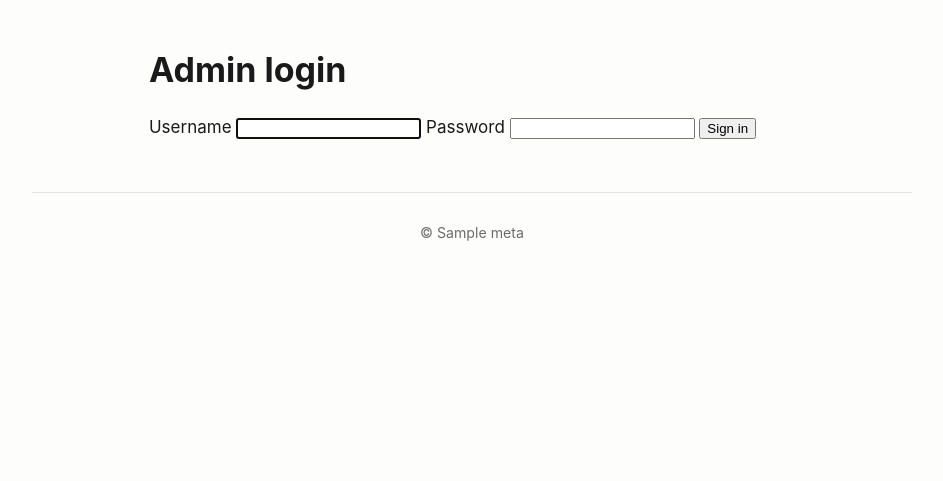
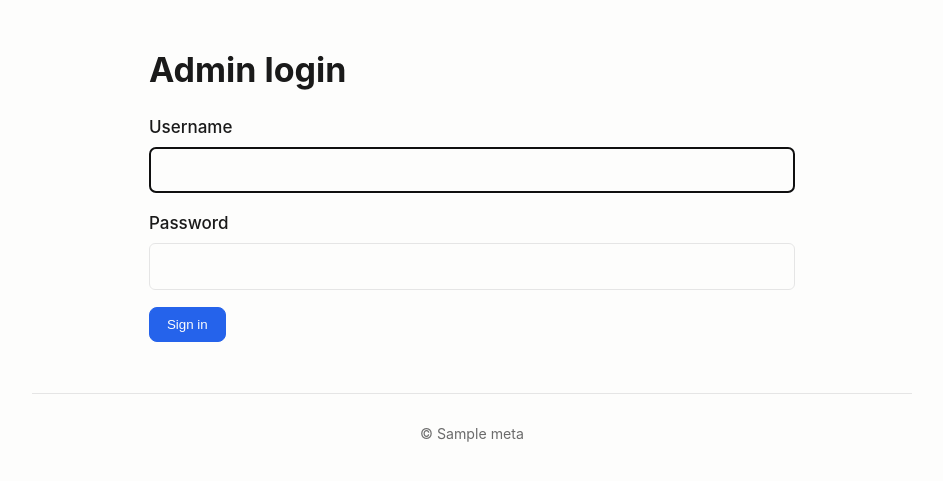
Before and after one commit to opagani/personal-site, a FastAPI app: page /admin/login in a window 1280 px wide. Shown: the part 72-553 px from the top of the page, without its empty margins (168-1111 px from the left). Run offline with FastAPI, Linux system fonts and the light colour scheme; tables that the repository leaves empty hold one stand-in row (values such as "Sample post").

Commit message:
docs: README + .env.example + admin CSS polish
Co-Authored-By: Claude Opus 4.7 (1M context) <noreply@anthropic.com>

```diff
--- a/frontend/static/styles.css
+++ b/frontend/static/styles.css
@@ -158,3 +158,86 @@ a:hover { text-decoration: underline; }
   color: var(--muted);
   text-align: center;
 }
+
+/* --- Admin --- */
+
+.admin-banner {
+  background: var(--card-bg);
+  border: 1px solid var(--border);
+  border-radius: 8px;
+  padding: 0.5rem 0.85rem;
+  margin: 0 0 1.5rem;
+  font-size: 0.95rem;
+  color: var(--muted);
+}
+.admin-banner strong { color: var(--fg); }
+
+.link-button {
+  background: none;
+  border: none;
+  padding: 0;
+  color: var(--accent);
+  cursor: pointer;
+  font: inherit;
+  text-decoration: underline;
+}
+
+.admin-form {
+  display: grid;
+  gap: 1rem;
+  max-width: 100%;
+}
+.admin-form label {
+  display: grid;
+  gap: 0.35rem;
+  font-weight: 500;
+}
+.admin-form input,
+.admin-form textarea {
+  font: inherit;
+  padding: 0.5rem 0.65rem;
+  border: 1px solid var(--border);
+  border-radius: 6px;
+  background: var(--bg);
+  color: var(--fg);
+  width: 100%;
+}
+.admin-form button {
+  justify-self: start;
+  padding: 0.55rem 1rem;
+  border-radius: 8px;
+  border: 1px solid var(--accent);
+  background: var(--accent);
+  color: var(--bg);
+  font-weight: 500;
+  cursor: pointer;
+}
+
+.admin-list {
+  list-style: none;
+  padding: 0;
+  display: grid;
+  gap: 0.5rem;
+}
+.admin-list li {
+  border: 1px solid var(--border);
+  border-radius: 6px;
+  padding: 0.55rem 0.85rem;
+}
+
+.admin-nav {
+  list-style: none;
+  padding: 0;
+  display: grid;
+  gap: 0.5rem;
+}
+
+.error {
+  color: #b91c1c;
+  background: #fee2e2;
+  padding: 0.55rem 0.85rem;
+  border-radius: 6px;
+}
+@media (prefers-color-scheme: dark) {
+  .error { color: #fecaca; background: #3f1d1d; }
+}
```
Also changed, not shown: README.md, 1 other file.
